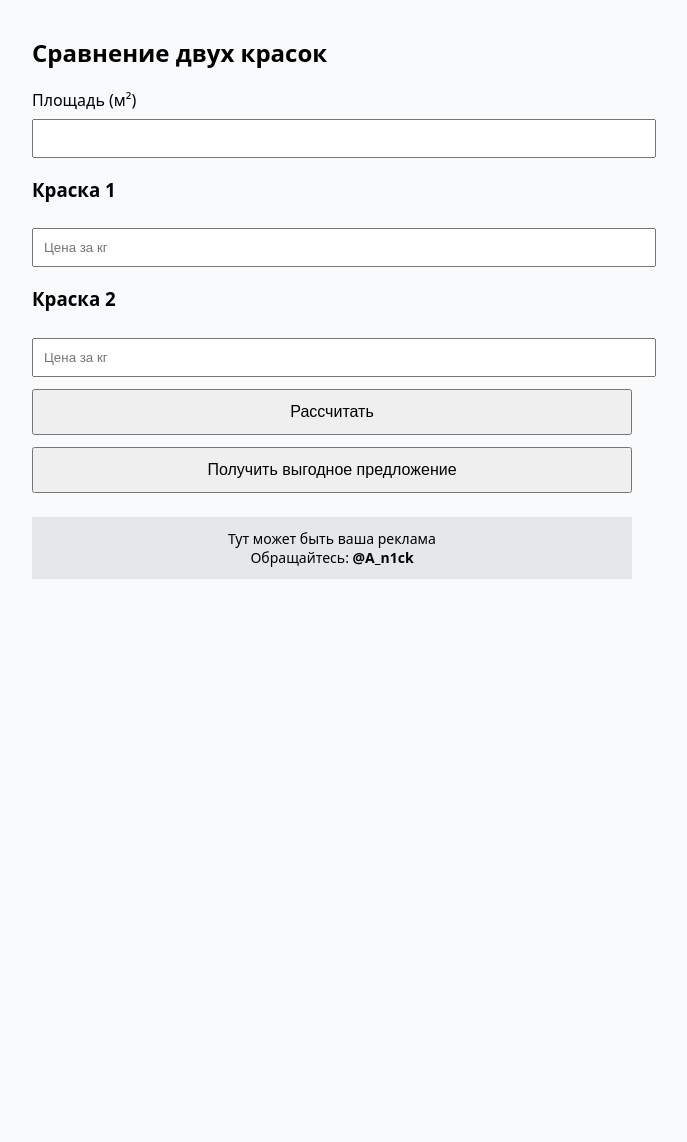
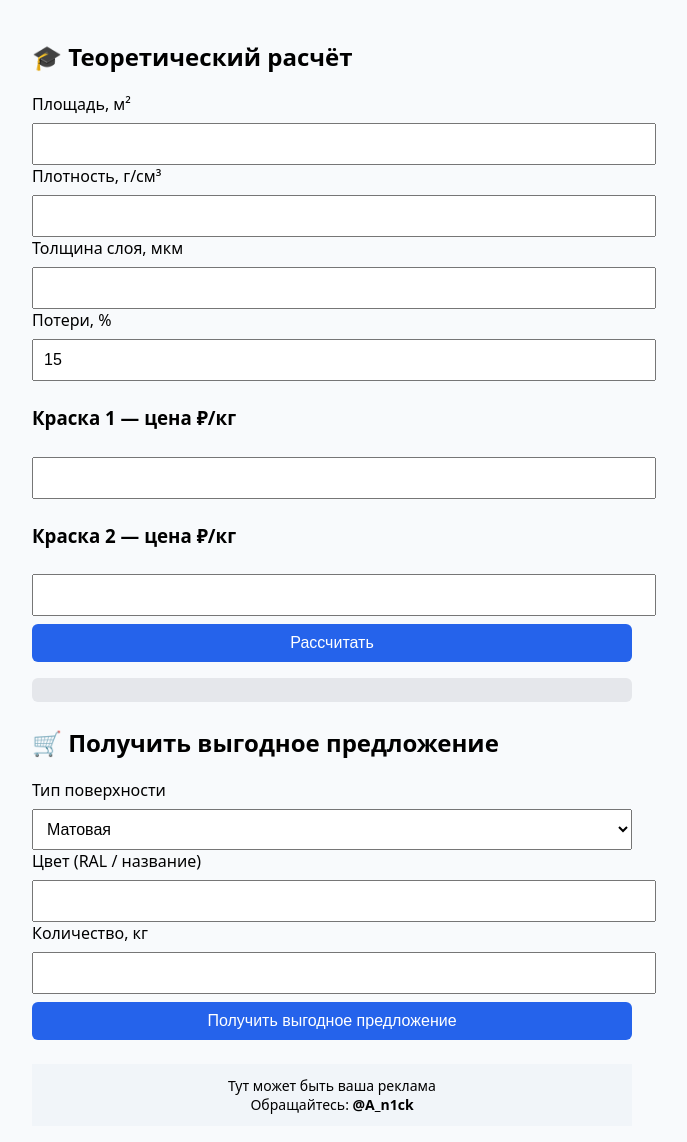
Before and after one commit to 10n1ck-cmd/paint-calculator-bot, a Flask app: page / in a window 1280 px wide. Shown: the whole page, without its empty margins (308-995 px from the left). Before the commit the page ends 579 px from the top, so only its background shows below. Run offline with Flask 3, Linux system fonts and the light colour scheme.

Commit message:
Update index.html

```diff
--- a/templates/index.html
+++ b/templates/index.html
@@ -2,79 +2,149 @@
 <html lang="ru">
 <head>
 <meta charset="UTF-8">
-<meta name="viewport" content="width=device-width, initial-scale=1, maximum-scale=1, user-scalable=no">
-<title>Калькулятор краски</title>
+<meta name="viewport"
+ content="width=device-width, initial-scale=1, maximum-scale=1, user-scalable=no">
+<title>Калькулятор порошковой краски</title>
 
 <style>
-body { font-family: system-ui; margin:0; background:#f8fafc; }
-#splash {
-  position:fixed; inset:0; background:#0f172a; color:#fff;
-  display:flex; flex-direction:column; justify-content:center; align-items:center;
-  z-index:9999;
+body { font-family: system-ui; background:#f8fafc; margin:0; }
+.container { max-width:600px; margin:auto; padding:16px; }
+h2,h3 { margin-top:24px; }
+input,select,button {
+  width:100%; padding:10px; margin-top:8px; font-size:16px;
 }
-.container { padding:16px; max-width:600px; margin:auto; }
-button { width:100%; padding:12px; margin-top:12px; font-size:16px; }
-input, select { width:100%; padding:10px; margin-top:8px; }
+button { background:#2563eb; color:#fff; border:none; border-radius:6px; }
+.result { margin-top:16px; background:#e5e7eb; padding:12px; border-radius:6px; }
 .banner {
-  margin-top:24px; padding:12px; background:#e5e7eb; text-align:center;
+  margin-top:24px; padding:12px; background:#f1f5f9; text-align:center;
   font-size:14px;
 }
 </style>
 </head>
 
 <body>
+<div class="container">
 
-<div id="splash">
-  <div style="font-size:40px">🎨</div>
-  <div>Загружаем калькулятор…</div>
-</div>
+<h2>🎓 Теоретический расчёт</h2>
 
-<div class="container">
-  <h2>Сравнение двух красок</h2>
-
-  <label>Площадь (м²)</label>
+<label>Площадь, м²</label>
 <input id="area" type="number" step="0.001">
 
-  <h3>Краска 1</h3>
-  <input id="p1_price" placeholder="Цена за кг">
+<label>Плотность, г/см³</label>
+<input id="density" type="number" step="0.001">
 
-  <h3>Краска 2</h3>
-  <input id="p2_price" placeholder="Цена за кг">
+<label>Толщина слоя, мкм</label>
+<input id="thickness" type="number" step="1">
 
-  <button onclick="calc()">Рассчитать</button>
+<label>Потери, %</label>
+<input id="loss" type="number" step="1" value="15">
 
-  <div id="result"></div>
+<h3>Краска 1 — цена ₽/кг</h3>
+<input id="price1" type="number" step="0.01">
 
-  <button onclick="order()">Получить выгодное предложение</button>
+<h3>Краска 2 — цена ₽/кг</h3>
+<input id="price2" type="number" step="0.01">
+
+<button onclick="calculate()">Рассчитать</button>
+
+<div id="output" class="result"></div>
+
+<h2>🛒 Получить выгодное предложение</h2>
+
+<label>Тип поверхности</label>
+<select id="surface">
+  <option>Матовая</option>
+  <option>Глянцевая</option>
+  <option>Муар</option>
+  <option>Шагрень</option>
+  <option>Антик</option>
+</select>
+
+<label>Цвет (RAL / название)</label>
+<input id="color">
+
+<label>Количество, кг</label>
+<input id="quantity" type="number" step="0.1">
+
+<button onclick="sendOrder()">Получить выгодное предложение</button>
 
 <div class="banner">
 Тут может быть ваша реклама<br>
 Обращайтесь: <b>@A_n1ck</b>
 </div>
+
 </div>
 
 <script>
-window.onload = () => {
-  document.getElementById("splash").remove();
+const tg = window.Telegram.WebApp;
+let lastCalc = null;
+
+function calculate() {
+  const S = parseFloat(area.value);
+  const rho = parseFloat(density.value);
+  const h = parseFloat(thickness.value);
+  const loss = parseFloat(loss.value) / 100;
+  const p1 = parseFloat(price1.value);
+  const p2 = parseFloat(price2.value);
+
+  if ([S,rho,h,p1,p2].some(isNaN)) {
+    alert("Заполните все поля");
+    return;
+  }
+
+  // q = ρ * h / 1000
+  const q = (rho * h) / 1000;
+
+  // Q = q * S * (1 + loss)
+  const Q = q * S * (1 + loss);
+
+  const C1 = Q * p1;
+  const C2 = Q * p2;
+
+  const cheaper = C1 < C2 ? "Краска 1" : "Краска 2";
+  const diff = Math.abs(C1 - C2);
+  const percent = (diff / Math.max(C1, C2) * 100).toFixed(1);
+
+  lastCalc = {
+    area: S,
+    density: rho,
+    thickness: h,
+    loss: loss*100,
+    consumption: Q.toFixed(3),
+    cost1: C1.toFixed(2),
+    cost2: C2.toFixed(2),
+    cheaper,
+    percent
   };
 
-const tg = window.Telegram.WebApp;
-
-function calc(){
-  document.getElementById("result").innerText =
-    "🏆 Выгоднее: Краска 1\n💰 Экономия: 18 %";
+  output.innerHTML = `
+<b>Расход:</b> ${Q.toFixed(3)} кг<br>
+<b>Стоимость краски 1:</b> ${C1.toFixed(2)} ₽<br>
+<b>Стоимость краски 2:</b> ${C2.toFixed(2)} ₽<br>
+<b>Выгоднее:</b> ${cheaper}<br>
+<b>Экономия:</b> ${percent} %
+`;
 }
 
-function order(){
+function sendOrder() {
+  if (!lastCalc) {
+    alert("Сначала выполните расчёт");
+    return;
+  }
+
   fetch("/api/order", {
     method:"POST",
     headers:{ "Content-Type":"application/json" },
     body: JSON.stringify({
       telegram: tg.initDataUnsafe.user,
-      calculation:{ area:2.5, cheaper:"Краска 1", percent:18 },
-      order:{ surface:"Матовая", color:"RAL 9010", quantity:25 }
+      calculation: lastCalc,
+      order: {
+        surface: surface.value,
+        color: color.value,
+        quantity: quantity.value
+      }
     })
-  }).then(r=>alert("Заявка отправлена"));
+  }).then(()=>alert("Заявка отправлена админу"));
 }
 </script>
 
```
Lines whose indentation alone changed are shown as unchanged.
